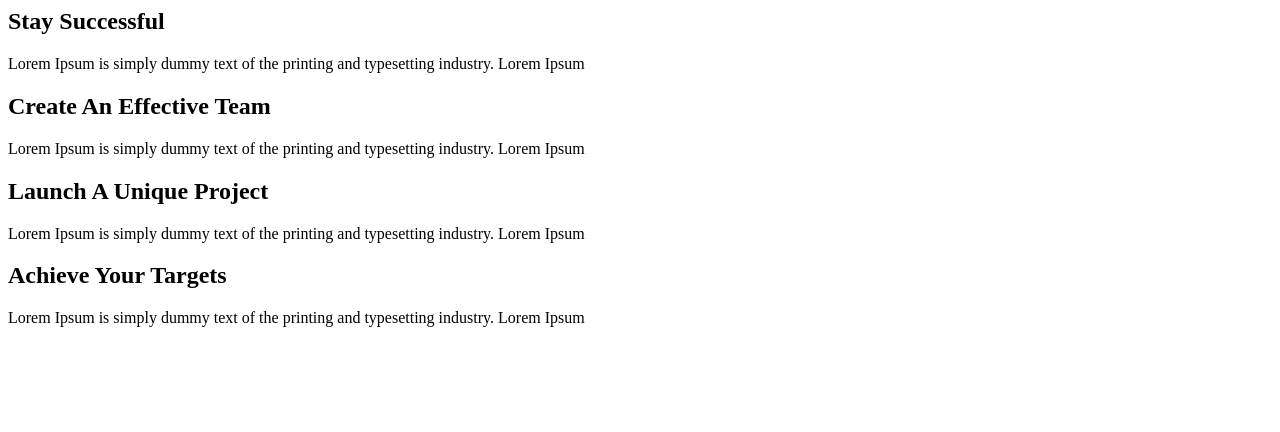
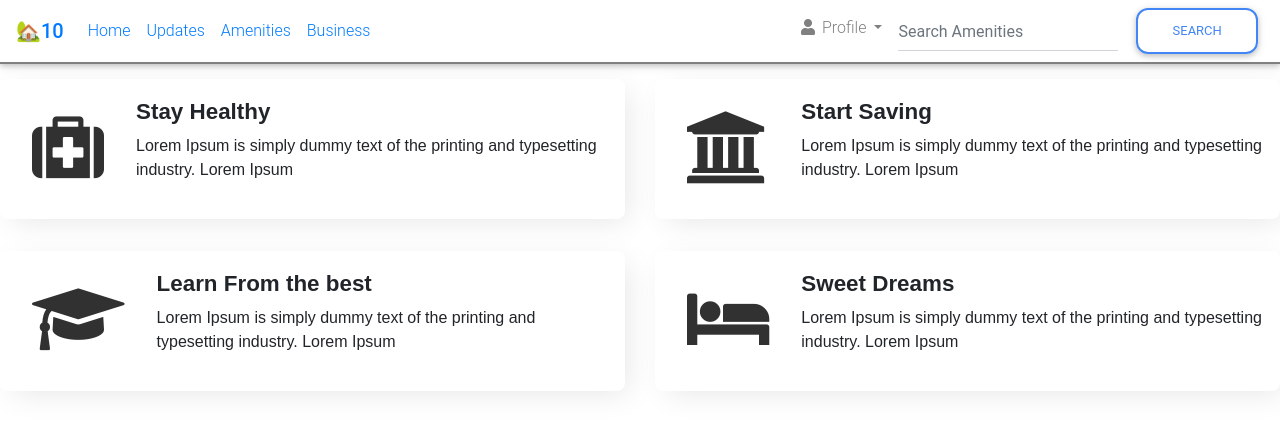
Before and after one commit to gkarumba/Neibas, a Django app: page /amenities in a window 1280 px wide. Shown: the top 432 px of the page. Run offline with Django 3.2, Linux system fonts and the light colour scheme; some libraries are stand-ins or nearby versions.

Commit message:
Add styling to the amenities  in templates/amenities.html

```diff
--- a/app/templates/amenities.html
+++ b/app/templates/amenities.html
@@ -1,12 +1,18 @@
+{% extends 'base.html'%}
+{% load static %}
+{% load staticfiles %}
+{% load bootstrap4 %}
+
+{% block content %}
 <div class="row mbr-justify-content-center">
 
         <div class="col-lg-6 mbr-col-md-10">
             <div class="wrap">
                 <div class="ico-wrap">
-                    <span class="mbr-iconfont fa-volume-up fa"></span>
+                    <span class="mbr-iconfont "><i class="fa fa-medkit" aria-hidden="true"></i></span>
                 </div>
                 <div class="text-wrap vcenter">
-                    <h2 class="mbr-fonts-style mbr-bold mbr-section-title3 display-5">Stay <span>Successful</span></h2>
+                    <h2 class="mbr-fonts-style mbr-bold mbr-section-title3 display-5">Stay <span>Healthy</span></h2>
                     <p class="mbr-fonts-style text1 mbr-text display-6">Lorem Ipsum is simply dummy text of the printing and typesetting industry. Lorem Ipsum</p>
                 </div>
             </div>
@@ -14,11 +20,11 @@
         <div class="col-lg-6 mbr-col-md-10">
             <div class="wrap">
                 <div class="ico-wrap">
-                    <span class="mbr-iconfont fa-calendar fa"></span>
+                    <span class="mbr-iconfont"><i class="fa fa-university" aria-hidden="true"></i></span>
                 </div>
                 <div class="text-wrap vcenter">
-                    <h2 class="mbr-fonts-style mbr-bold mbr-section-title3 display-5">Create
-                        <span>An Effective Team</span>
+                    <h2 class="mbr-fonts-style mbr-bold mbr-section-title3 display-5">Start
+                        <span>Saving</span>
                     </h2>
                     <p class="mbr-fonts-style text1 mbr-text display-6">Lorem Ipsum is simply dummy text of the printing and typesetting industry. Lorem Ipsum</p>
                 </div>
@@ -27,11 +33,11 @@
         <div class="col-lg-6 mbr-col-md-10">
             <div class="wrap">
                 <div class="ico-wrap">
-                    <span class="mbr-iconfont fa-globe fa"></span>
+                    <span class="mbr-iconfont"> <i class="fa fa-graduation-cap" aria-hidden="true"></i></span>
                 </div>
                 <div class="text-wrap vcenter">
-                    <h2 class="mbr-fonts-style mbr-bold mbr-section-title3 display-5">Launch
-                        <span>A Unique Project</span>
+                    <h2 class="mbr-fonts-style mbr-bold mbr-section-title3 display-5">Learn
+                        <span>From the best</span>
                     </h2>
                     <p class="mbr-fonts-style text1 mbr-text display-6">Lorem Ipsum is simply dummy text of the printing and typesetting industry. Lorem Ipsum</p>
                 </div>
@@ -40,11 +46,12 @@
         <div class="col-lg-6 mbr-col-md-10">
             <div class="wrap">
                 <div class="ico-wrap">
-                    <span class="mbr-iconfont fa-trophy fa"></span>
+                    <span class="mbr-iconfont"> <i class="fa fa-bed" aria-hidden="true"></i></span>
                 </div>
                 <div class="text-wrap vcenter">
-                    <h2 class="mbr-fonts-style mbr-bold mbr-section-title3 display-5">Achieve <span>Your Targets</span></h2>
+                    <h2 class="mbr-fonts-style mbr-bold mbr-section-title3 display-5">Sweet <span>Dreams</span></h2>
                     <p class="mbr-fonts-style text1 mbr-text display-6">Lorem Ipsum is simply dummy text of the printing and typesetting industry. Lorem Ipsum</p>
                 </div>
             </div>
         </div>
+{%endblock%}
```
